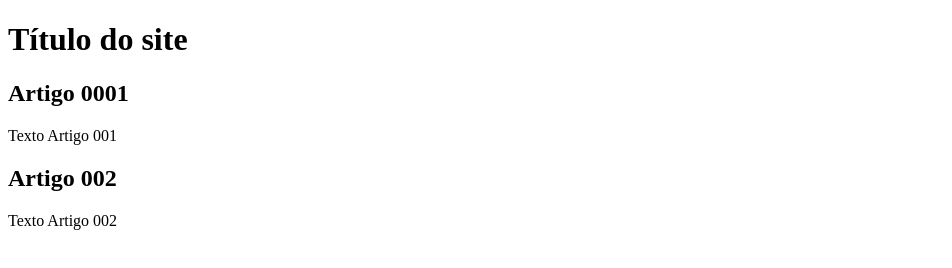
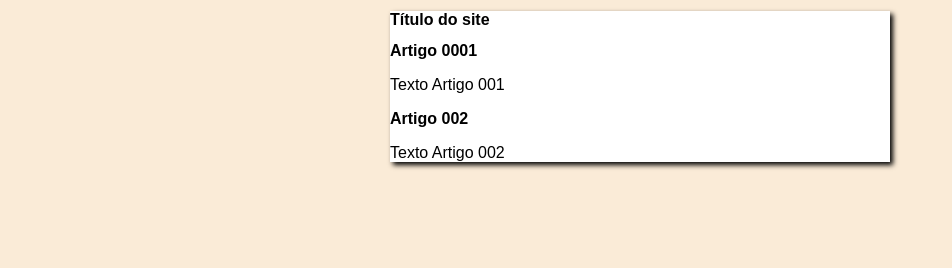
Before and after one commit to leonardonps/projeto-site, a plain HTML site: page index.html in a window 1280 px wide. Shown: the whole page, without its empty margins (0-952 px from the left). Drawn offline with Linux system fonts and the light colour scheme.

Commit message:
iniciei o design

```diff
--- /dev/null
+++ b/estilos/style.css
@@ -0,0 +1,16 @@
+*{
+    font-family: Arial, Helvetica, sans-serif;
+    font-size: 16px;
+}
+
+body{
+    background-color:antiquewhite;
+}
+
+main{
+    background-color: white;
+    width: 500px;
+    margin: auto;
+    padding: 10x;
+    box-shadow: 3px 3px 5px black;
+}
--- a/index.html
+++ b/index.html
@@ -5,6 +5,7 @@
     <meta http-equiv="X-UA-Compatible" content="IE=edge">
     <meta name="viewport" content="width=device-width, initial-scale=1.0">
     <title>Título do site</title>
+    <link rel="stylesheet" href="estilos/style.css">
 </head>
 <body>
     <main>
```
